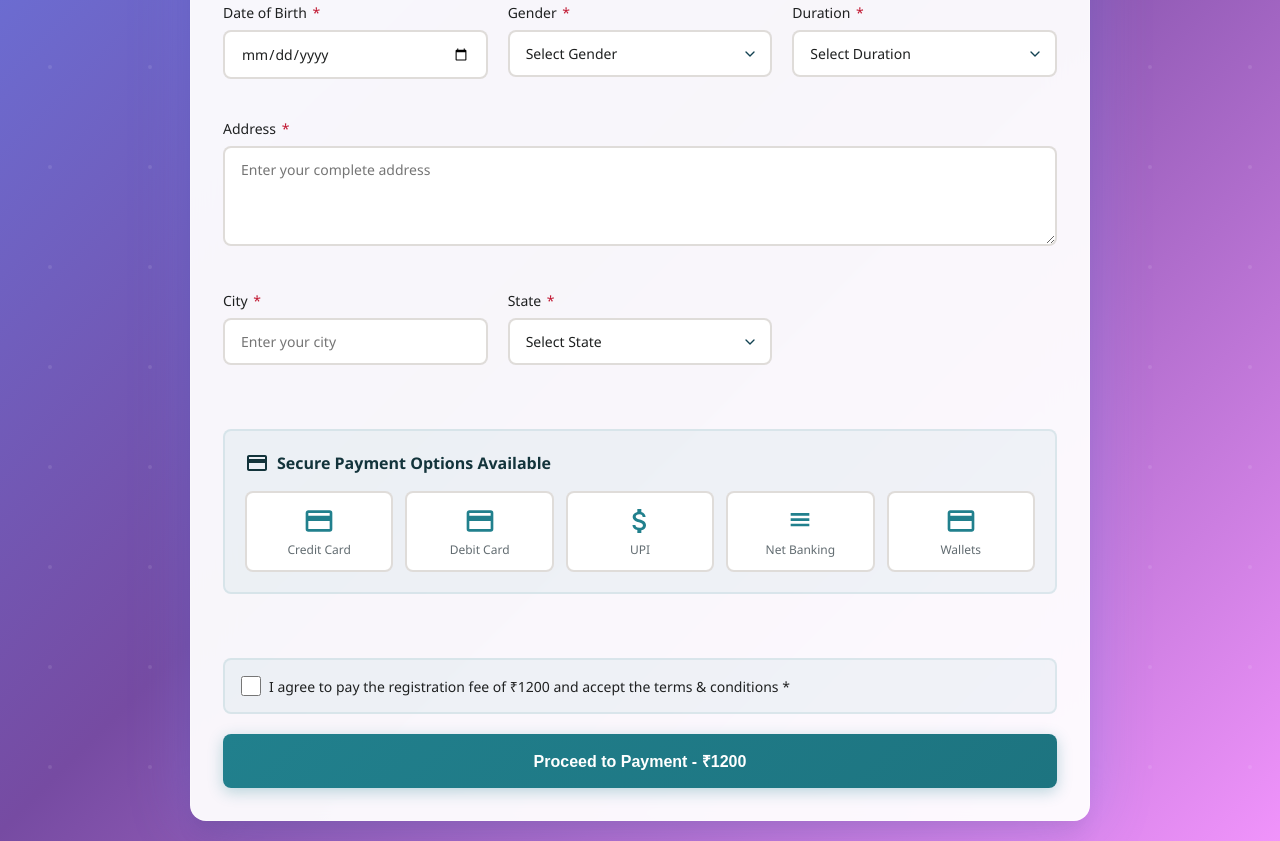
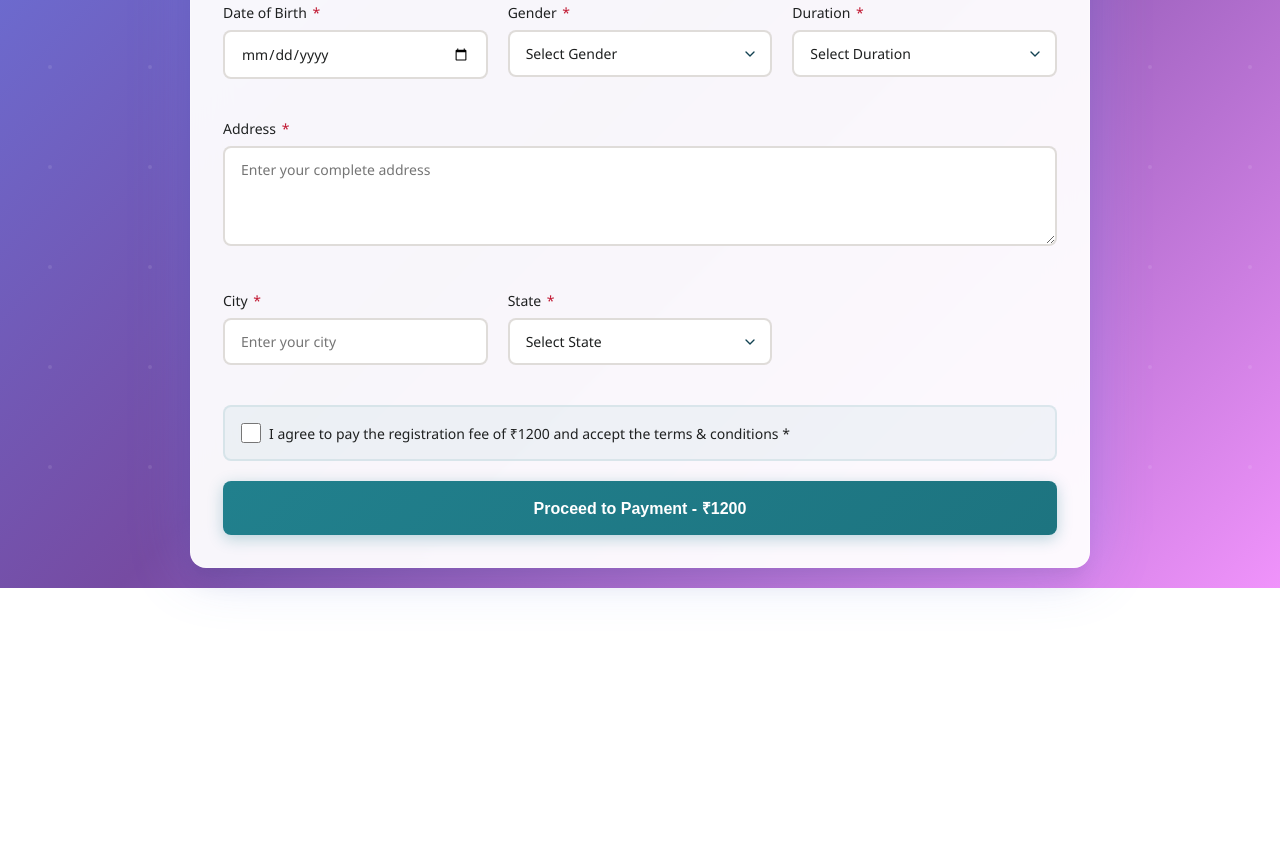
Before and after one commit to Amarverma9627/Gym_Fitness, a plain HTML site: page RegistrationForm/Join.html in a window 1280 px wide. Shown: the part 458-1299 px from the top of the page. After the commit the page ends 1046 px from the top, so only its background shows below. Drawn offline with nearby package versions, Linux system fonts and the light colour scheme.

Commit message:
updated join form

```diff
--- a/RegistrationForm/Join.html
+++ b/RegistrationForm/Join.html
@@ -600,7 +600,7 @@
                             <div class="error-message" id="stateError">Please select your state</div>
                         </div>
 
-                        <div class="form-group full-width">
+                        <!-- <div class="form-group full-width">
                             <div class="payment-methods">
                                 <h3>
                                     <svg xmlns="http://www.w3.org/2000/svg" width="24" height="24" viewBox="0 0 24 24" fill="currentColor">
@@ -641,7 +641,7 @@
                                     </div>
                                 </div>
                             </div>
-                        </div>
+                        </div> -->
 
                         <div class="form-group full-width">
                             <div class="checkbox-group">
```
